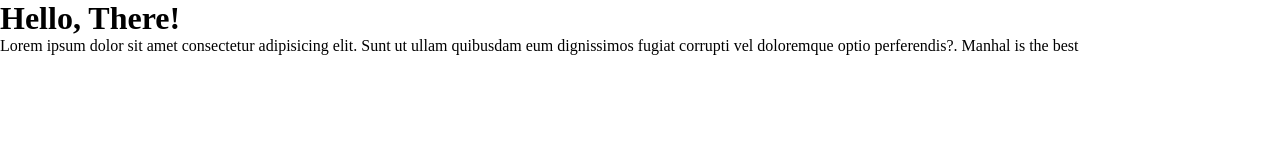
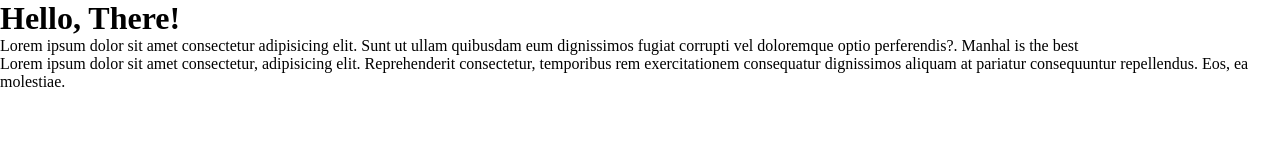
Before and after one commit to lillehaji036/TE4-Course25, a plain HTML site: page My_portfolio/index.html in a window 1280 px wide. Drawn offline with Linux system fonts and the light colour scheme.

Commit message:
update page for testing

```diff
--- a/My_portfolio/index.html
+++ b/My_portfolio/index.html
@@ -15,5 +15,10 @@
       quibusdam eum dignissimos fugiat corrupti vel doloremque optio
       perferendis?. Manhal is the best
     </p>
+    <p>
+      Lorem ipsum dolor sit amet consectetur, adipisicing elit. Reprehenderit
+      consectetur, temporibus rem exercitationem consequatur dignissimos aliquam
+      at pariatur consequuntur repellendus. Eos, ea molestiae.
+    </p>
   </body>
 </html>
```
